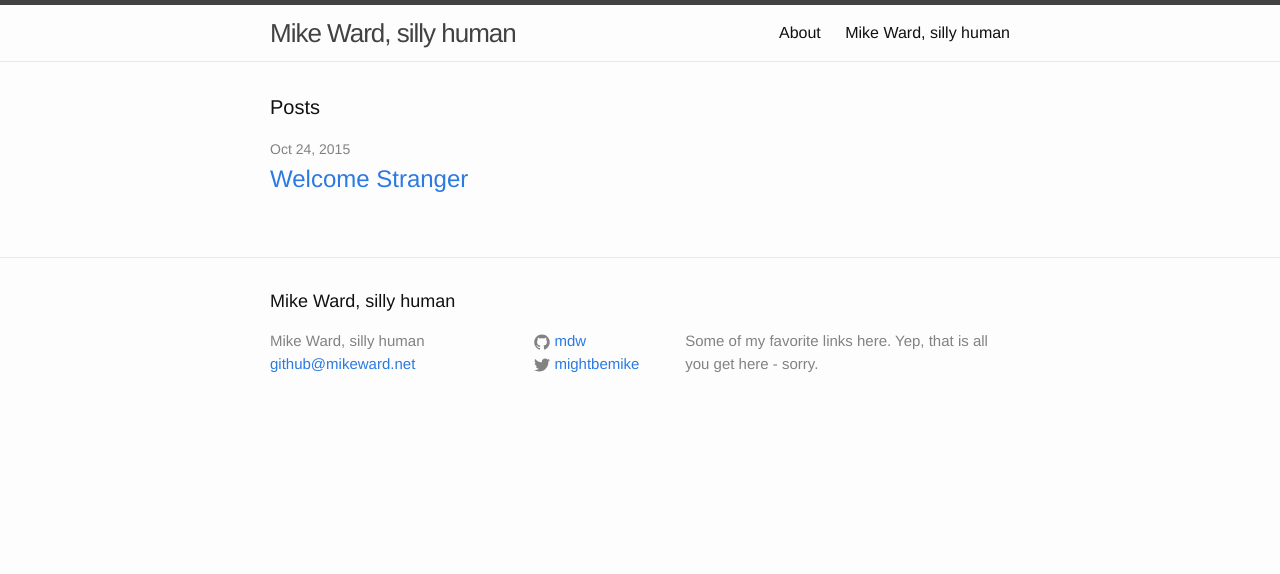
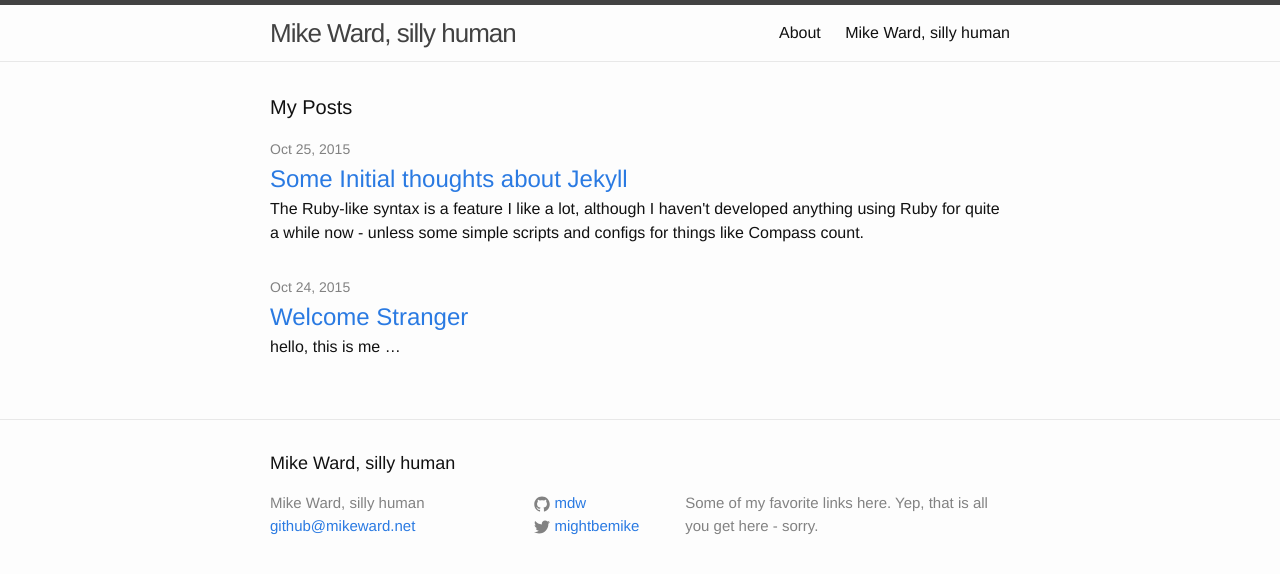
Before and after one commit to mdw/mdw.github.io, a Jekyll site: the page built from index.html, in a window 1280 px wide. Shown: the top 574 px of the page. Built offline with Jekyll 4.4.1, drawn with Linux system fonts in a browser that asks for light colours.

Commit message:
including excerpts on main page, added first post skeleton

```diff
--- /dev/null
+++ b/_posts/2015-10-25-thoughts-about-jekyll.md
@@ -0,0 +1,15 @@
+---
+layout: post
+title:  "Some Initial thoughts about Jekyll"
+date:   2015-10-25 01:47:39
+categories: jekyll update
+gravatar:	"https://en.gravatar.com/userimage/5924047/07f2a056d18fd10a7054b7c4d2e73ed8.jpeg"
+excerpt: The Ruby-like syntax is a feature I like a lot, although I haven't developed anything using Ruby for quite a while now - unless some simple scripts and configs for things like Compass count.
+---
+
+This is my first time playing with Jekyll. Yes, I know...
+
+The Ruby-like syntax is a feature I like a lot, although I haven't developed anything using Ruby for quite a while now - unless some simple scripts and configs for things like Compass count.
+No matter, it seems to be easy to get familiar with even after time and new technologies have relegated it to some dusty corner of my brain.
+
+![]({{ page.gravatar }})
--- /dev/null
+++ b/_sass/_mike.sass
@@ -0,0 +1,11 @@
+/* my style, it's good */
+
+h2
+	font-size: 1.2em
+
+
+
+/* styles for posts */
+
+.excerpt
+	font-size: 1em
--- a/css/main.scss
+++ b/css/main.scss
@@ -48,5 +48,6 @@ $on-laptop:        800px;
 @import
         "base",
         "layout",
+        "mike",
         "syntax-highlighting"
 ;
--- a/index.html
+++ b/index.html
@@ -4,16 +4,15 @@ title: Mike Ward, silly human
 ---
 
 <div class="home">
-
-  <h1 class="page-heading">Posts</h1>
+  <h1 class="page-heading">My Posts</h1>
 
   <ul class="post-list">
     {% for post in site.posts %}
       <li>
         <span class="post-meta">{{ post.date | date: "%b %-d, %Y" }}</span>
-
-        <h2>
+        <h2 class="excerpt">
           <a class="post-link" href="{{ post.url | prepend: site.baseurl }}">{{ post.title }}</a>
+          {{ post.excerpt }}
         </h2>
       </li>
     {% endfor %}
```
